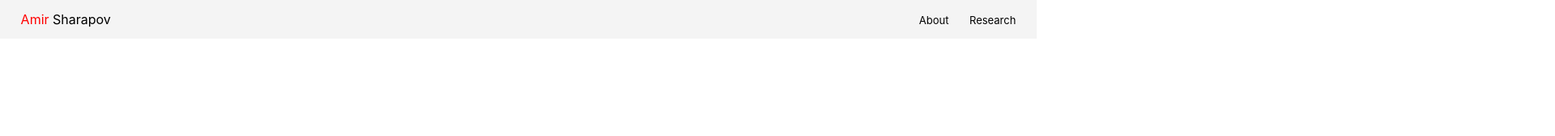
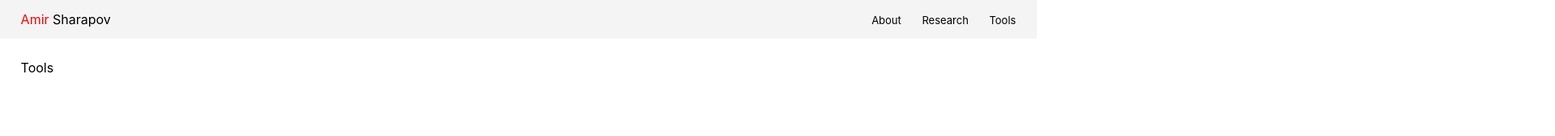
Before and after one commit to amirfounder/amirfounder-ui-v3, a React (Create React App) app: page /tools in a window 1280 px wide. Shown: the top 169 px of the page at 81% size, 1920 px wide, since content can reach past the window. Built offline with nearby package versions, Linux system fonts and the light colour scheme.

Commit message:
tools page created

```diff
--- a/src/components/app/App.jsx
+++ b/src/components/app/App.jsx
@@ -4,6 +4,7 @@ import Home from '../pages/home/Home';
 import Header from '../header/Header';
 import About from '../pages/about/About';
 import Research from '../pages/research/Research';
+import Tools from '../pages/tools/Tools';
 
 function App() {
   return (
@@ -13,6 +14,7 @@ function App() {
         <Route exact path="/" component={Home} />
         <Route exact path="/about" component={About} />
         <Route exact path="/research" component={Research} />
+        <Route exact path="/tools" component={Tools} />
       </Switch>
     </div>
   );
--- a/src/components/header/Header.jsx
+++ b/src/components/header/Header.jsx
@@ -14,6 +14,7 @@ const Header = () => {
       <div className={styles.columnTwo}>
         <Link className={styles.navLink} to="/about">About</Link>
         <Link className={styles.navLink} to="/research">Research</Link>
+        <Link className={styles.navLink} to="/tools">Tools</Link>
       </div>
     </div>
   )
--- /dev/null
+++ b/src/components/pages/tools/Tools.jsx
@@ -0,0 +1,12 @@
+import React from 'react';
+import PageWrapper from '../../wrappers/page/PageWrapper';
+
+const Tools = () => {
+  return(
+    <PageWrapper>
+      Tools
+    </PageWrapper>
+  )
+}
+
+export default Tools
```
Also changed, not shown: src/components/pages/tools/Tools.module.scss (added).
